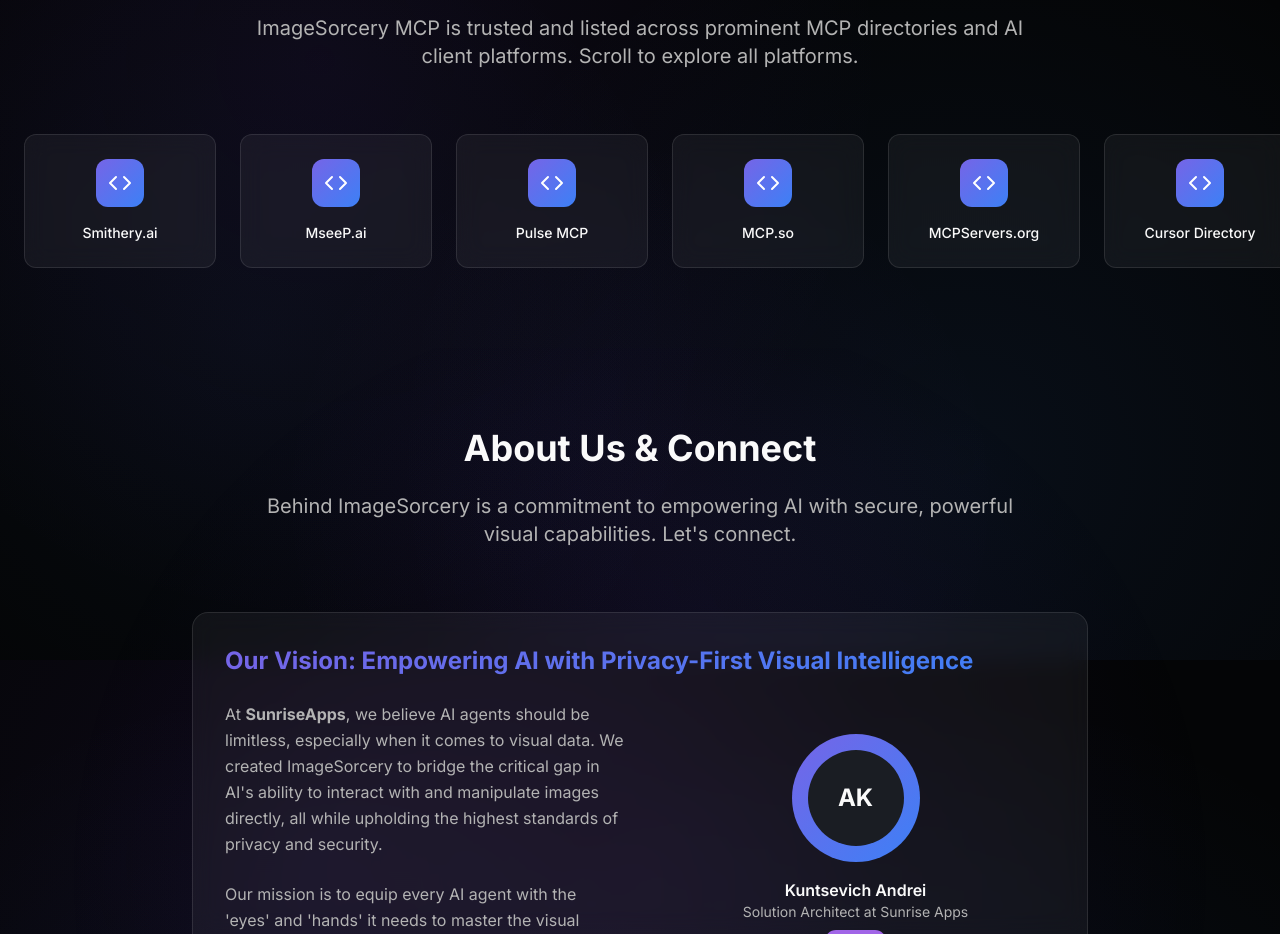
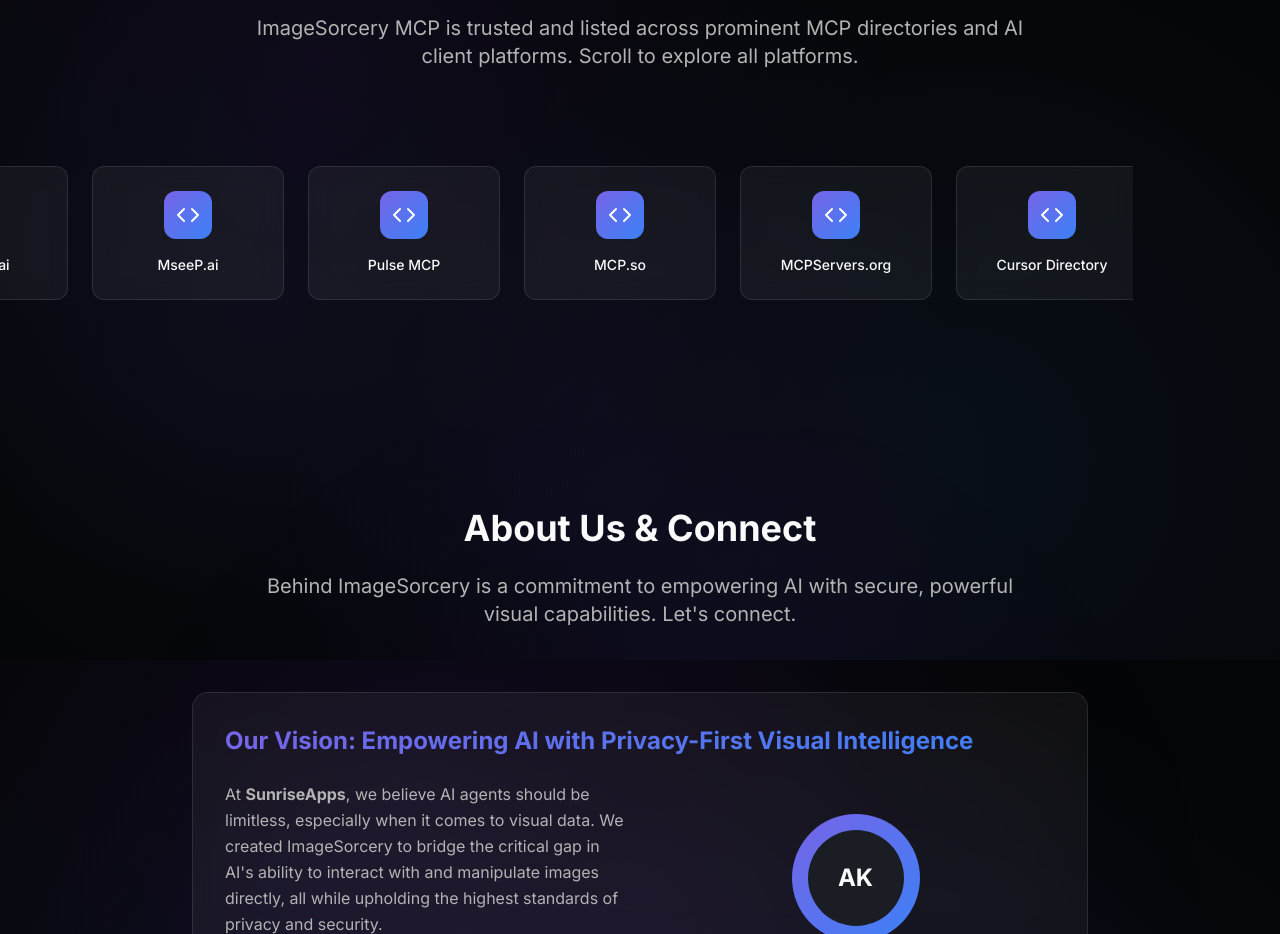
Before and after one commit to sunriseapps/imagesorcery-site, a React (Vite) app: page / in a window 1280 px wide. Shown: the part 8140-9074 px from the top of the page. Built offline with nearby package versions, Linux system fonts and the light colour scheme.

Commit message:
Fix platform section inconsistencies
Ensure consistent behavior for platform section on desktop and mobile, including auto-scroll, manual scroll, and hover effects.

```diff
--- a/src/components/sections/PlatformsSection.tsx
+++ b/src/components/sections/PlatformsSection.tsx
@@ -27,29 +27,9 @@ const PlatformsSection = () => {
           </p>
         </div>
 
-        {/* Контейнер для мобильных устройств с горизонтальным скроллом */}
-        <div className="md:hidden">
-          <div className="flex space-x-6 overflow-x-auto pb-4 px-6 -mx-6 scrollbar-none">
-            {platforms.map((platform, index) => (
-              <a
-                key={index}
-                href={platform.url}
-                target="_blank"
-                rel="noopener noreferrer"
-                className="glass-card p-6 rounded-xl hover-glow transition-all duration-300 hover:scale-105 text-center flex-shrink-0 w-48"
-              >
-                <div className="w-12 h-12 bg-gradient-primary rounded-lg mx-auto mb-4 flex items-center justify-center">
-                  <Code className="w-6 h-6 text-white" />
-                </div>
-                <p className="text-sm font-medium text-center">{platform.name}</p>
-              </a>
-            ))}
-          </div>
-        </div>
-
-        {/* Автоматическая прокрутка для десктопа */}
-        <div className="hidden md:block relative">
-          <div className="flex space-x-6 animate-scroll-x">
+        {/* Единый контейнер для всех устройств с увеличенным padding для hover эффектов */}
+        <div className="relative py-8">
+          <div className="flex space-x-6 overflow-x-auto scrollbar-none pb-4 px-6 -mx-6 animate-scroll-x">
             {duplicatedPlatforms.map((platform, index) => (
               <a
                 key={index}
```
